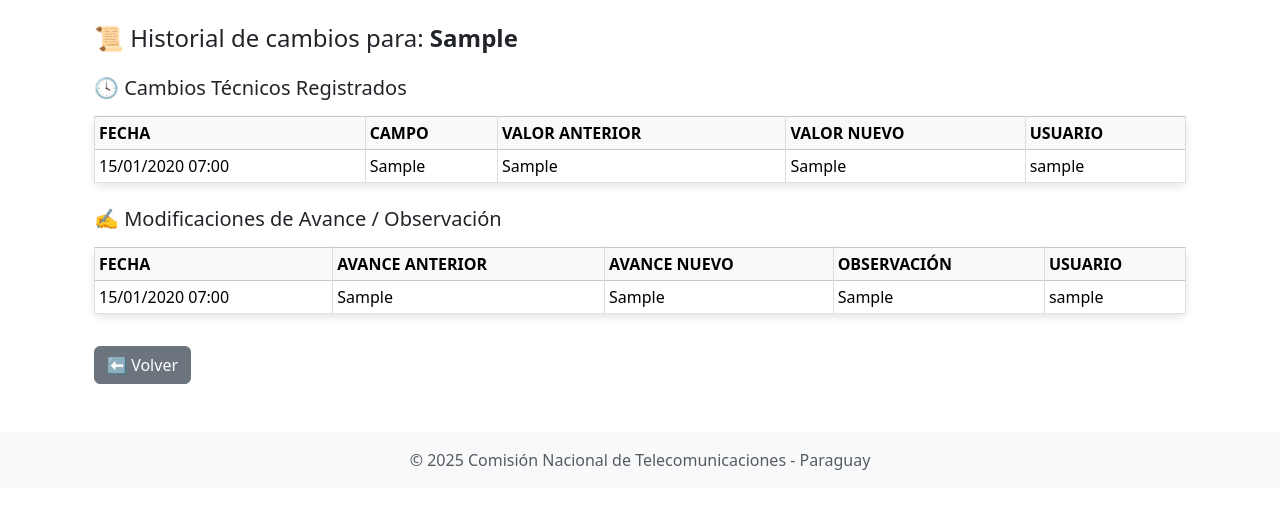
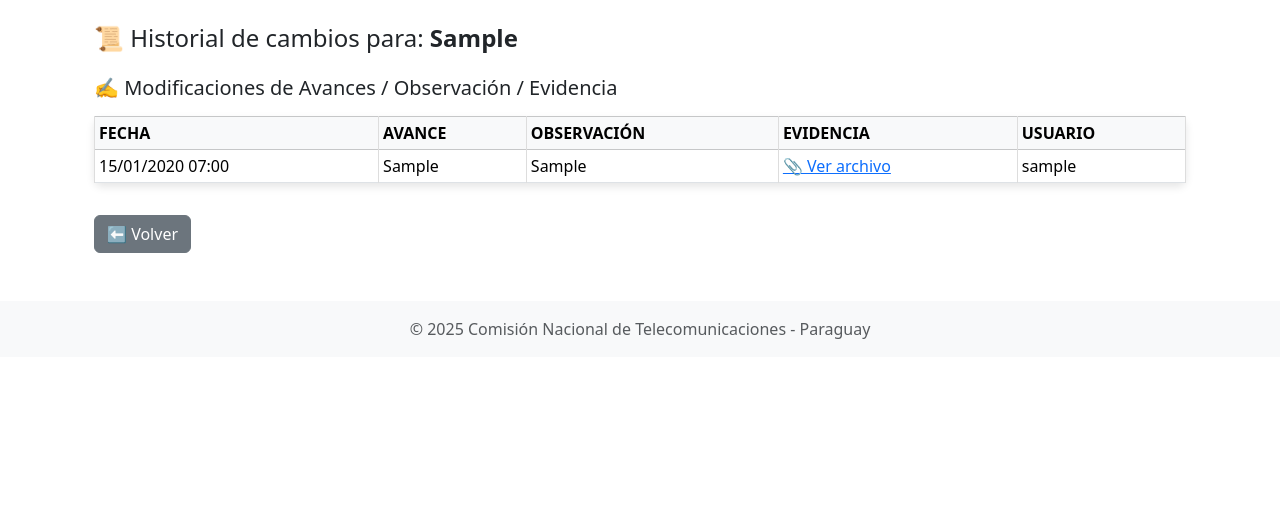
Before and after one commit to tobiasnunezz/pei_2025, a Django app: page /historial/1/ in a window 1280 px wide. Shown: the part 122-631 px from the top of the page. Run offline with Django 4.2, Linux system fonts and the light colour scheme; a user stored in the database is signed in; tables that the repository leaves empty hold one stand-in row (values such as "Sample post").

Commit message:
✅ Versión funcional: historial mensual por avance, observación y evidencia

```diff
--- a/planilla/models.py
+++ b/planilla/models.py
@@ -1,6 +1,7 @@
 from django.db import models
 from django.contrib.auth.models import User
 import re  # Necesario para limpiar valores numéricos
+from django.utils import timezone
 
 # Tipos de meta posibles
 TIPO_META_CHOICES = [
@@ -118,12 +119,12 @@ class HistorialCambio(models.Model):
         return f"{self.usuario} cambió {self.campo} en '{self.indicador.indicador}'"
 
 class HistorialAvance(models.Model):
-    tablero = models.ForeignKey(Tablero, on_delete=models.CASCADE)
-    usuario = models.ForeignKey(User, on_delete=models.SET_NULL, null=True)
-    avance_anterior = models.CharField(max_length=255)
-    avance_nuevo = models.CharField(max_length=255)
+    tablero = models.ForeignKey('Tablero', on_delete=models.CASCADE)
+    usuario = models.ForeignKey(User, on_delete=models.CASCADE)
+    avance = models.CharField(max_length=255, blank=True, null=True)
     observacion = models.TextField(blank=True, null=True)
-    fecha = models.DateTimeField(auto_now_add=True)
+    evidencia = models.FileField(upload_to='historial_evidencias/', blank=True, null=True)
+    fecha = models.DateTimeField(default=timezone.now)
 
     def __str__(self):
         return f"{self.tablero.indicador} - {self.fecha.strftime('%Y-%m-%d %H:%M')}"
--- a/planilla/templates/planilla/ver_historial.html
+++ b/planilla/templates/planilla/ver_historial.html
@@ -3,44 +3,15 @@
 <div class="container mt-4">
   <h4>📜 Historial de cambios para: <strong>{{ tablero.indicador }}</strong></h4>
 
-  {% if historial or historial_avances %}
-    <h5 class="mt-4">🕓 Cambios Técnicos Registrados</h5>
-    {% if historial %}
+  {% if historial_avances %}
+    <h5 class="mt-4">✍️ Modificaciones de Avances / Observación / Evidencia</h5>
     <table class="table table-sm table-bordered mt-3">
       <thead class="table-light">
         <tr>
           <th>Fecha</th>
-          <th>Campo</th>
-          <th>Valor anterior</th>
-          <th>Valor nuevo</th>
-          <th>Usuario</th>
-        </tr>
-      </thead>
-      <tbody>
-        {% for cambio in historial %}
-        <tr>
-          <td>{{ cambio.fecha|date:"d/m/Y H:i" }}</td>
-          <td>{{ cambio.campo }}</td>
-          <td>{{ cambio.valor_anterior }}</td>
-          <td>{{ cambio.valor_nuevo }}</td>
-          <td>{{ cambio.usuario.username }}</td>
-        </tr>
-        {% endfor %}
-      </tbody>
-    </table>
-    {% else %}
-    <p class="text-muted">No se registraron cambios técnicos.</p>
-    {% endif %}
-
-    <h5 class="mt-4">✍️ Modificaciones de Avance / Observación</h5>
-    {% if historial_avances %}
-    <table class="table table-sm table-bordered mt-3">
-      <thead class="table-light">
-        <tr>
-          <th>Fecha</th>
-          <th>Avance anterior</th>
-          <th>Avance nuevo</th>
+          <th>Avance</th>
           <th>Observación</th>
+          <th>Evidencia</th>
           <th>Usuario</th>
         </tr>
       </thead>
@@ -48,20 +19,22 @@
         {% for registro in historial_avances %}
         <tr>
           <td>{{ registro.fecha|date:"d/m/Y H:i" }}</td>
-          <td>{{ registro.avance_anterior }}</td>
-          <td>{{ registro.avance_nuevo }}</td>
+          <td>{{ registro.avance }}</td>
           <td>{{ registro.observacion|default:"-" }}</td>
+          <td>
+            {% if registro.evidencia %}
+              <a href="{{ registro.evidencia.url }}" target="_blank">📎 Ver archivo</a>
+            {% else %}
+              -
+            {% endif %}
+          </td>
           <td>{{ registro.usuario.username }}</td>
         </tr>
         {% endfor %}
       </tbody>
     </table>
-    {% else %}
-    <p class="text-muted">No se registraron modificaciones de avance u observación.</p>
-    {% endif %}
-
   {% else %}
-    <p class="text-muted mt-4">No hay cambios registrados para este indicador.</p>
+    <p class="text-muted mt-4">No hay registros de avance cargados para este indicador.</p>
   {% endif %}
 
   <a href="{% url 'lista_tablero' %}" class="btn btn-secondary mt-3">⬅️ Volver</a>
--- a/planilla/views.py
+++ b/planilla/views.py
@@ -13,7 +13,7 @@ from django.conf import settings
 
 from weasyprint import HTML, CSS
 
-from .models import Tablero, HistorialCambio, PerfilUsuario, HistorialAvance
+from .models import Tablero, HistorialAvance, PerfilUsuario
 from .forms import AvanceForm, TableroCompletoForm, PerfilUsuarioForm, CrearUsuarioForm
 
 logger = logging.getLogger(__name__)
@@ -69,10 +69,6 @@ def editar_avance(request, id):
     if request.method == 'POST' and form.is_valid():
         logger.debug("🟢 Entró en form.is_valid() para el usuario %s", usuario.username)
 
-        antiguo_avance = tablero.avance
-        antigua_obs = tablero.observacion
-        antigua_evidencia = tablero.evidencia.name if tablero.evidencia else ""
-
         nuevo_avance = form.cleaned_data.get('avance')
         nueva_obs = form.cleaned_data.get('observacion')
         nueva_evidencia = form.cleaned_data.get('evidencia')
@@ -82,60 +78,17 @@ def editar_avance(request, id):
         form.save()
         logger.debug("✅ form.save() ejecutado correctamente para tablero id=%s", tablero.id)
 
-        logger.debug("📋 Comparando datos para detectar cambios...")
-        logger.debug("Avance anterior: %s / nuevo: %s", antiguo_avance, nuevo_avance)
-        logger.debug("Obs anterior: %s / nueva: %s", antigua_obs, nueva_obs)
-        logger.debug("Evidencia anterior: %s / nueva: %s", antigua_evidencia, nueva_evidencia)
-
-        hubo_cambio = False
-
-        if antiguo_avance != nuevo_avance:
-            logger.debug("📌 Cambio en avance detectado")
-            HistorialCambio.objects.create(
+        try:
+            HistorialAvance.objects.create(
+                tablero=tablero,
                 usuario=usuario,
-                indicador=tablero,
-                campo='avance',
-                valor_anterior=antiguo_avance or '',
-                valor_nuevo=nuevo_avance or ''
+                avance=nuevo_avance or '',
+                observacion=nueva_obs or '',
+                evidencia=nueva_evidencia if nueva_evidencia else None
             )
-            hubo_cambio = True
-
-        if antigua_obs != nueva_obs:
-            logger.debug("📌 Cambio en observación detectado")
-            HistorialCambio.objects.create(
-                usuario=usuario,
-                indicador=tablero,
-                campo='observacion',
-                valor_anterior=antigua_obs or '',
-                valor_nuevo=nueva_obs or ''
-            )
-            hubo_cambio = True
-
-        if nueva_evidencia:
-            nueva_evidencia_nombre = nueva_evidencia.name
-            if antigua_evidencia != nueva_evidencia_nombre:
-                logger.debug("📌 Cambio en evidencia detectado")
-                HistorialCambio.objects.create(
-                    usuario=usuario,
-                    indicador=tablero,
-                    campo='evidencia',
-                    valor_anterior=antigua_evidencia or '',
-                    valor_nuevo=nueva_evidencia_nombre or ''
-                )
-                hubo_cambio = True
-
-        if hubo_cambio:
-            try:
-                HistorialAvance.objects.create(
-                    tablero=tablero,
-                    usuario=usuario,
-                    avance_anterior=antiguo_avance or '',
-                    avance_nuevo=nuevo_avance or '',
-                    observacion=nueva_obs or ''
-                )
-                logger.info(f"✅ Cambio registrado por: {usuario.username}")
-            except Exception as e:
-                logger.error("❌ Error al guardar en HistorialAvance: %s", str(e))
+            logger.info(f"✅ Registro mensual guardado por: {usuario.username}")
+        except Exception as e:
+            logger.error("❌ Error al guardar en HistorialAvance: %s", str(e))
 
         messages.success(request, 'Avance actualizado correctamente.')
         return redirect('lista_tablero')
@@ -215,10 +168,8 @@ def exportar_pdf(request):
 @login_required
 def ver_historial(request, id):
     tablero = get_object_or_404(Tablero, id=id)
-    historial_cambios = HistorialCambio.objects.filter(indicador=tablero).order_by('-fecha')
     historial_avances = HistorialAvance.objects.filter(tablero=tablero).order_by('-fecha')
     return render(request, 'planilla/ver_historial.html', {
         'tablero': tablero,
-        'historial': historial_cambios,
         'historial_avances': historial_avances
     })
```
Also changed, not shown: planilla/migrations/0013_remove_historialavance_avance_anterior_and_more.py (added).
